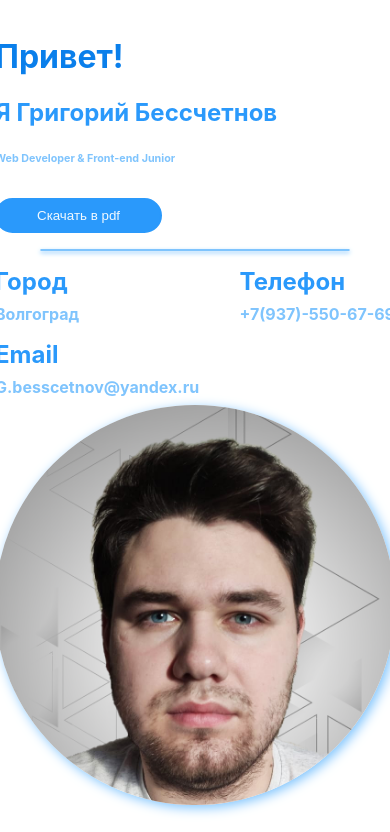
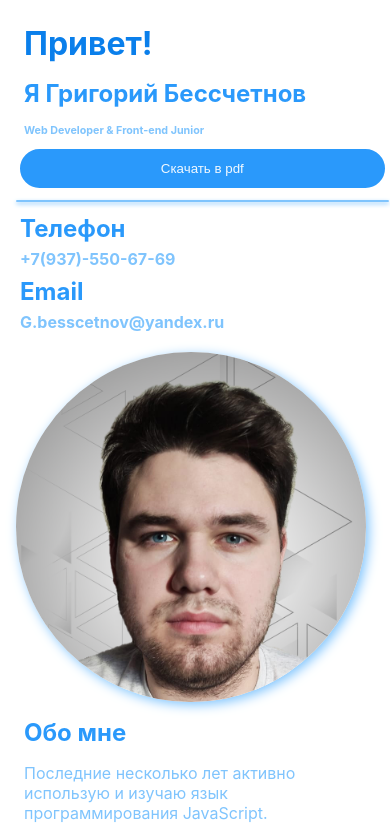
Before and after one commit to reekwul/resume, a Next.js app: page / in a window 390 px wide. Shown: the top 832 px of the page. Built offline with nearby package versions, Linux system fonts and the light colour scheme.

Commit message:
отступы, мобильный вид

```diff
--- a/src/aboutme/aboutme.module.css
+++ b/src/aboutme/aboutme.module.css
@@ -72,16 +72,11 @@
     min-width: 275px;
 }
 @media (max-width: 650px) {
-    .about {
+    .about, .progress, .rez{
         flex-direction: column-reverse;
+        margin: 4px 0;
+        padding: 4px 0;
     }
 
-    .rez {
-        flex-direction: column-reverse;
-    }
-
-    .progress {
-        flex-direction: column-reverse;
-    }
 
 }
--- a/src/aboutme/aboutme.tsx
+++ b/src/aboutme/aboutme.tsx
@@ -12,15 +12,18 @@ const Aboutme = () => {
             <div className={classes.about}>
                 <p>
                     Последние несколько лет активно использую и изучаю язык программирования JavaScript.
-
+                    <br/>
+                    <br/>
                     Отучился 11 классов в школе, паралельно ходил на курсы по программированию. Позже занялся
                     самообразованием и написал ЕГЭ. Поступил в РУТ(МИИТ). Во время учёбы работал по специальности,
                     одновременно с этим занимаясь фрилансом. Хочу заменить фриланс на постоянное место работы,
                     свободного времени много.
-
+                    <br/>
+                    <br/>
                     Я общительный, трудолюбивый, мне нравится ставить трудные цели и достигать их.
-
-                    Цель: начать карьеру Junior Frontend Development и достичь уровня Middle
+                    <br/>
+                    <br/>
+                    <strong>Цель:</strong> начать карьеру Junior Frontend Development и достичь уровня Middle
                 </p>
                 <h2 className={classes.name}>
                     Обо мне
@@ -44,7 +47,8 @@ const Aboutme = () => {
             <div className={classes.progress}>
                 <div className={classes['progress-block']}>
                     {
-                        ProgBar.map(el=><ProgressBar key={Date.now.toString()} value={el.percent} legend={el.legend}/>)
+                        ProgBar.map(el => <ProgressBar key={Date.now.toString()} value={el.percent}
+                                                       legend={el.legend}/>)
                     }
 
                 </div>
--- a/src/header/heder.module.css
+++ b/src/header/heder.module.css
@@ -1,37 +1,84 @@
 .wrapper {
     display: flex;
     flex-wrap: wrap;
-    justify-content: space-around;
+    justify-content: space-between;
     align-items: center;
 }
 
 .face {
     background: 80% 15% / 110% no-repeat url("../../public/i.png");
-    width: 400px;
-    height: 400px;
+    width: 350px;
+    height: 350px;
     min-width: 275px;
     border-radius: 100vh;
     box-shadow: 3px 3px 12px #7FC4FD;
 }
-.contact{
+
+.contact {
     display: flex;
     flex-wrap: wrap;
     justify-content: space-between;
-    flex:1;
+    flex: 1;
     max-width: 720px;
+    margin: 0 0 16px;
 }
-.contact div h2{
-    margin: 8px 0;
+
+.headers {
+    margin: 8px 8px;
+    padding: 8px;
 }
-.contact div h4{
-    margin: 8px 0;
+
+.telo {
+    margin: 2px 8px;
+    padding: 2px 8px;
 }
-.text{
-    flex:1;
+
+.text {
+    flex: 1;
+    display: flex;
+    flex-direction: column;
+
 }
-.line{
+
+.text-h1 {
+    margin: 8px;
+    padding: 8px;
+}
+
+.text-h2 {
+    margin: 4px 8px;
+    padding: 4px 8px;
+}
+
+.text-h6 {
+    margin: 1px 8px;
+    padding: 1px 8px;
+}
+
+.line {
+    background: #2A99FB;
     box-shadow: 0 2px 4px #7FC4FD;
     border: 1px solid #7FC4FD;
     border-radius: 100vh;
-    margin:  8px 45px;
+    margin: 16px;
 }
+
+@media (max-width: 650px) {
+    .text-h1, .text-h2, .text-h6 {
+        margin: 4px;
+        padding: 4px;
+    }
+
+    .headers, .telo {
+        margin: 2px;
+        padding: 2px;
+    }
+
+    .module-visible {
+        display: none;
+    }
+
+    .line {
+        margin: 8px 0;
+    }
+}
--- a/src/header/heder.tsx
+++ b/src/header/heder.tsx
@@ -9,23 +9,23 @@ const Heder = () => {
     return (
         <div className={classes.wrapper}>
             <div className={classes.text}>
-                <h1>Привет!</h1>
-                <h2>Я Григорий Бессчетнов</h2>
-                <h6>Web Developer & Front-end Junior</h6>
+                <h1 className={classes['text-h1']}>Привет!</h1>
+                <h2 className={classes['text-h2']}>Я Григорий Бессчетнов</h2>
+                <h6 className={classes['text-h6']}>Web Developer & Front-end Junior</h6>
                 <Btn onClick={down} >Скачать в pdf</Btn>
                 <hr className={classes.line}/>
                 <div className={classes.contact}>
-                    <div className={classes['contact-block']}>
-                        <h2>Город</h2>
-                        <h4>Волгоград</h4>
+                    <div className={classes['module-visible']} >
+                        <h2 className={classes.headers}>Город</h2>
+                        <h4 className={classes.telo}>Волгоград</h4>
                     </div>
-                    <div>
-                        <h2>Телефон</h2>
-                        <h4>+7(937)-550-67-69</h4>
+                    <div >
+                        <h2 className={classes.headers}>Телефон</h2>
+                        <h4 className={classes.telo}>+7(937)-550-67-69</h4>
                     </div>
-                    <div>
-                        <h2>Email</h2>
-                        <h4>G.besscetnov@yandex.ru</h4>
+                    <div >
+                        <h2 className={classes.headers}>Email</h2>
+                        <h4 className={classes.telo}>G.besscetnov@yandex.ru</h4>
                     </div>
                 </div>
             </div>
--- a/src/ui/btn/btn.module.css
+++ b/src/ui/btn/btn.module.css
@@ -1,13 +1,21 @@
 .btn{
-    margin: 8px 0;
+    margin: 16px;
     padding: 8px 40px;
     border-radius: 50vh;
     border:2px solid #2A99FB;
     color: #F1F9FF;
     background: #2A99FB;
     transition: ease-in-out  0.4s;
+    max-width: 200px;
 }
 .btn:hover{
     color: #2A99FB;
     background: #F1F9FF;
 }
+@media (max-width: 650px) {
+    .btn{
+        margin: 4px;
+        padding: 10px;
+        max-width: 100%;
+    }
+}
--- a/styles/globals.css
+++ b/styles/globals.css
@@ -1,5 +1,6 @@
 html,
 body {
+
   padding: 0;
   margin: 0;
   font-family: -apple-system, BlinkMacSystemFont, Segoe UI, Roboto, Oxygen,
@@ -31,9 +32,14 @@ a {
 }
 
 @media (prefers-color-scheme: dark) {
-
   body {
     color: white;
     background: black;
   }
 }
+@media (max-width: 650px) {
+  body{
+    display: flex;
+  }
+
+}
```
